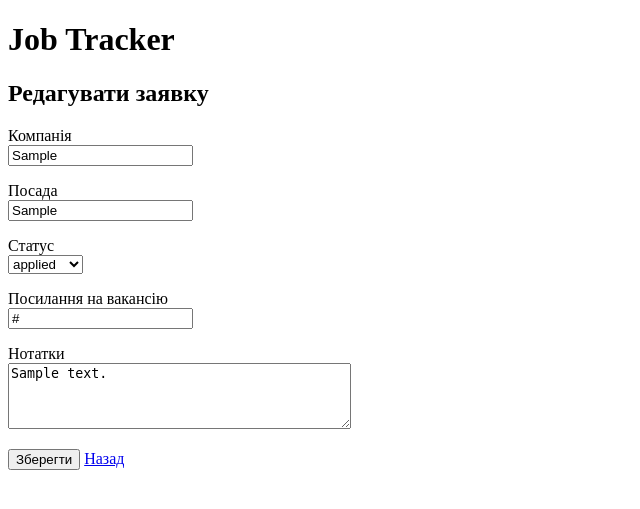
After one commit to mayhemGG1/job-tracker, a Flask app: page /edit/1 in a window 1280 px wide. The commit adds this page. Shown: the top 509 px of the page, without its empty margins (0-640 px from the left). Run offline with Flask 3, Linux system fonts and the light colour scheme; tables that the repository leaves empty hold one stand-in row (values such as "Sample post").

Commit message:
Add edit. Show notes in table. Link position to vacancy url

```diff
--- a/app.py
+++ b/app.py
@@ -48,5 +48,18 @@ def delete(id):
     db.session.commit()
     return redirect("/")
 
+@app.route("/edit/<int:id>", methods=["GET", "POST"])
+def edit(id):
+    application = db.get_or_404(Application, id)
+    if request.method == "POST":
+        application.company = request.form["company"]
+        application.position = request.form["position"]
+        application.status = request.form["status"]
+        application.url = request.form["url"]
+        application.notes = request.form["notes"]
+        db.session.commit()
+        return redirect("/")
+    return render_template("edit.html", application=application)
+
 if __name__ == '__main__':
    app.run()
--- /dev/null
+++ b/templates/edit.html
@@ -0,0 +1,34 @@
+{% extends "base.html" %}
+
+{% block content %}
+<h2>Редагувати заявку</h2>
+
+<form method="post">
+    <p>
+        <label>Компанія<br>
+        <input type="text" name="company" maxlength="100" value="{{ application.company }}" required></label>
+    </p>
+    <p>
+        <label>Посада<br>
+        <input type="text" name="position" maxlength="100" value="{{ application.position }}" required></label>
+    </p>
+    <p>
+        <label>Статус<br>
+        <select name="status">
+            {% for s in ["applied", "interview", "offer", "rejected"] %}
+            <option value="{{ s }}" {% if application.status == s %}selected{% endif %}>{{ s }}</option>
+            {% endfor %}
+        </select></label>
+    </p>
+    <p>
+        <label>Посилання на вакансію<br>
+        <input type="url" name="url" maxlength="300" value="{{ application.url or '' }}"></label>
+    </p>
+    <p>
+        <label>Нотатки<br>
+        <textarea name="notes" rows="4" cols="40">{{ application.notes or '' }}</textarea></label>
+    </p>
+    <button type="submit">Зберегти</button>
+    <a href="{{ url_for('index') }}">Назад</a>
+</form>
+{% endblock %}
```
Also changed, not shown: templates/index.html (+13 -4 lines).
